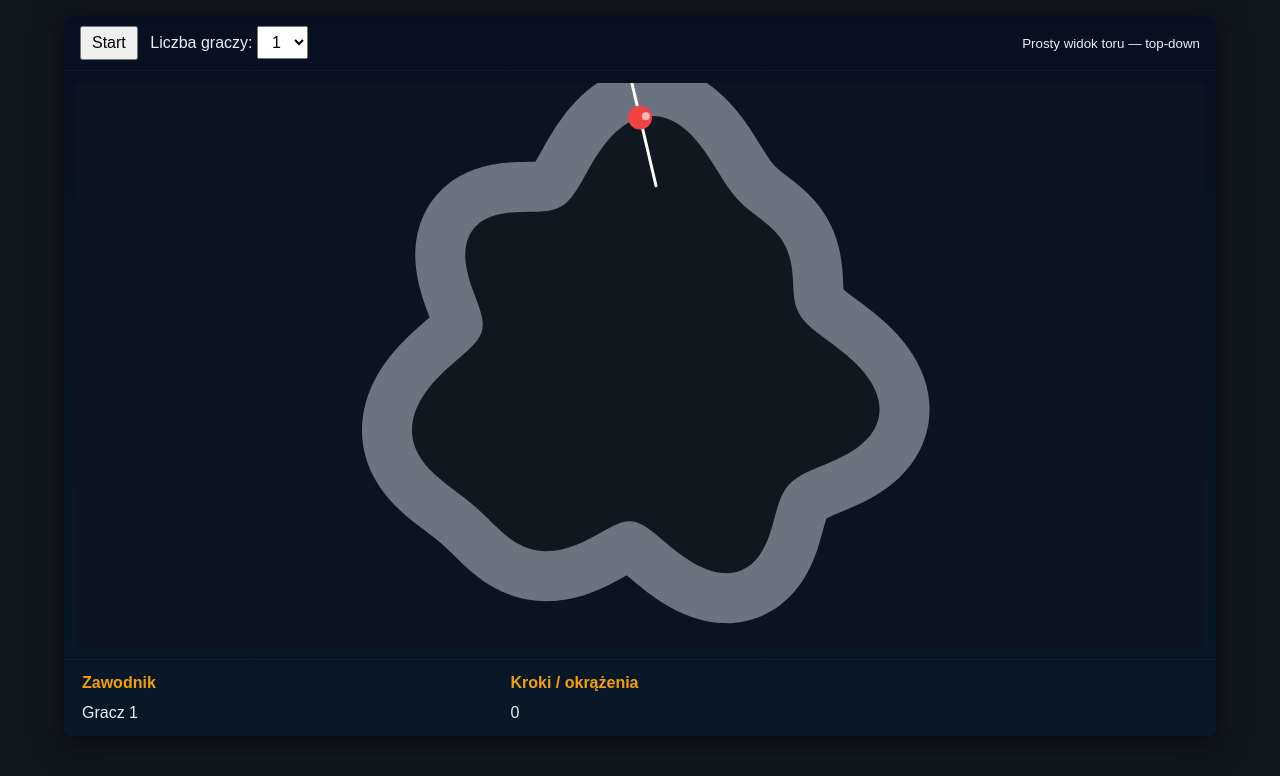
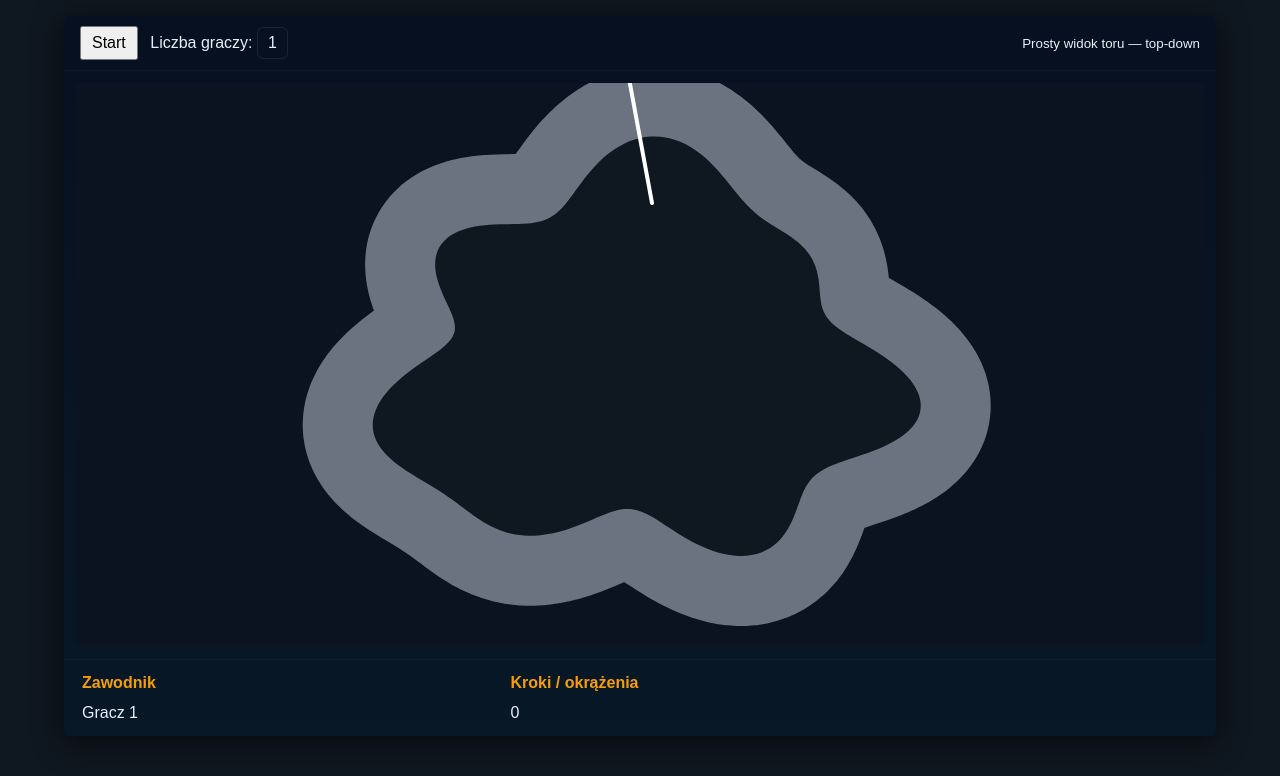
Before and after one commit to Oski-Dev/race, a plain HTML site: page index.html in a window 1280 px wide. Drawn offline with Linux system fonts and the light colour scheme.

Commit message:
poprawiony tor

```diff
--- a/app.js
+++ b/app.js
@@ -7,8 +7,9 @@ const player2row = document.getElementById('player2row');
 let DPR = window.devicePixelRatio || 1;
 let trackPoints = [];
 let center = {x:0,y:0};
-let trackWidth = 100; // px
+let trackWidth = 140; // px (węższe->szersze wymóg)
 let startAngle = -Math.PI/2; // top
+let scaleX = 1, scaleY = 1;
 
 function resizeCanvas(){
   DPR = window.devicePixelRatio || 1;
@@ -18,6 +19,12 @@ function resizeCanvas(){
   ctx.setTransform(DPR,0,0,DPR,0,0);
   center.x = rect.width/2;
   center.y = rect.height/2;
+  // determine scale so track stretches with window orientation
+  if(rect.width > rect.height){
+    scaleX = 1.15; scaleY = 0.9;
+  } else {
+    scaleX = 0.9; scaleY = 1.05;
+  }
 }
 
 function seededNoise(x){
@@ -29,13 +36,16 @@ function generateTrack(samples=360){
   trackPoints = [];
   const rect = canvas.getBoundingClientRect();
   const w = rect.width; const h = rect.height;
-  const baseR = Math.min(w,h) * 0.36;
+  // choose base radius so track (with width) fits in canvas after scaling
+  const maxR_x = (w/2 - trackWidth/2) / scaleX;
+  const maxR_y = (h/2 - trackWidth/2) / scaleY;
+  const baseR = Math.min(maxR_x, maxR_y) * 0.88;
   for(let i=0;i<samples;i++){
     const a = (i/samples) * Math.PI * 2;
     const rVariation = Math.sin(a*3)* (baseR*0.12) + Math.cos(a*5)*(baseR*0.07) + (Math.sin(a*7)*20);
     const r = baseR + rVariation;
-    const x = center.x + Math.cos(a)*r;
-    const y = center.y + Math.sin(a)*r;
+    const x = center.x + Math.cos(a)*r*scaleX;
+    const y = center.y + Math.sin(a)*r*scaleY;
     trackPoints.push({x,y,a});
   }
 }
@@ -63,13 +73,13 @@ function drawTrack(){
   ctx.strokeStyle = '#6b7280';
   ctx.stroke();
 
-  // inner infield slightly darker (draw center path filled with darker color on top of stroke)
+  // cover center with infield color to create ribbon effect (center fill)
   ctx.beginPath();
   ctx.moveTo(trackPoints[0].x, trackPoints[0].y);
   for(let i=1;i<trackPoints.length;i++) ctx.lineTo(trackPoints[i].x, trackPoints[i].y);
   ctx.closePath();
   ctx.fillStyle = '#0f1720';
-  ctx.fill('evenodd');
+  ctx.fill();
 
   drawStartLine();
   drawVehicles(parseInt(playersSelect.value,10));
@@ -87,17 +97,17 @@ function drawStartLine(){
   const tx = next.x - p.x; const ty = next.y - p.y;
   const len = Math.hypot(tx,ty) || 1;
   const nx = -ty/len; const ny = tx/len; // normal
-
-  const lineLen = 140;
-  const x1 = p.x + nx * lineLen/2;
-  const y1 = p.y + ny * lineLen/2;
-  const x2 = p.x - nx * lineLen/2;
-  const y2 = p.y - ny * lineLen/2;
-
+  // draw start line across the track only (from outer edge to inner edge)
+  const inset = 4; // leave a small margin so line stays inside track
+  const half = (trackWidth/2) - inset;
+  const innerX = p.x + nx * half;
+  const innerY = p.y + ny * half;
+  const outerX = p.x - nx * half;
+  const outerY = p.y - ny * half;
   ctx.beginPath();
-  ctx.moveTo(x1,y1);
-  ctx.lineTo(x2,y2);
-  ctx.lineWidth = 3;
+  ctx.moveTo(innerX, innerY);
+  ctx.lineTo(outerX, outerY);
+  ctx.lineWidth = 4;
   ctx.strokeStyle = '#ffffff';
   ctx.stroke();
 }
@@ -120,12 +130,13 @@ function pointAtAngle(angle){
 
 function drawVehicles(num){
   const p = pointAtAngle(startAngle);
-  const next = trackPoints[(trackPoints.indexOf(p)+1) % trackPoints.length];
+  const idx = trackPoints.indexOf(p);
+  const next = trackPoints[(idx+1) % trackPoints.length];
   const tx = next.x - p.x; const ty = next.y - p.y;
   const len = Math.hypot(tx,ty) || 1;
   const nx = -ty/len; const ny = tx/len; // normal
 
-  const offsets = num===1 ? [0] : [-18,18];
+  const offsets = num===1 ? [0] : [-20,20];
   const colors = ['#ef4444','#3b82f6'];
   for(let i=0;i<num;i++){
     const off = offsets[i] || 0;
@@ -150,16 +161,22 @@ function init(){
   drawTrack();
 }
 
+
 window.addEventListener('resize', ()=>{ resizeCanvas(); generateTrack(360); drawTrack(); });
 
-playersSelect.addEventListener('change',(e)=>{
-  const v = parseInt(e.target.value,10);
-  player2row.style.display = v===2 ? '' : 'none';
+// players toggle handling
+const playersToggle = document.getElementById('playersToggle');
+playersToggle.addEventListener('click', ()=>{
+  const pressed = playersToggle.getAttribute('aria-pressed') === 'true';
+  const next = !pressed;
+  playersToggle.setAttribute('aria-pressed', String(next));
+  playersToggle.textContent = next ? '2' : '1';
+  player2row.style.display = next ? '' : 'none';
   drawTrack();
 });
 
 startBtn.addEventListener('click', ()=>{
-  // for now: reset scores and redraw and show where cars start
+  // reset scores and redraw
   document.getElementById('p1score').textContent = '0';
   document.getElementById('p2score').textContent = '0';
   drawTrack();
--- a/index.html
+++ b/index.html
@@ -11,11 +11,8 @@
     <header class="controls">
       <div class="left-controls">
         <button id="startBtn">Start</button>
-        <label for="players">Liczba graczy:</label>
-        <select id="players">
-          <option value="1">1</option>
-          <option value="2">2</option>
-        </select>
+        <label for="playersToggle">Liczba graczy:</label>
+        <button id="playersToggle" aria-pressed="false" class="toggle">1</button>
       </div>
       <div class="right-controls">
         <small>Prosty widok toru — top-down</small>
--- a/style.css
+++ b/style.css
@@ -10,6 +10,9 @@ html,body{height:100%;margin:0;font-family:Arial,Helvetica,sans-serif;background
 .app{width:90vw;height:90vh;margin:2vh auto;display:flex;flex-direction:column;border-radius:8px;background:linear-gradient(180deg,#071020 0%, #081827 100%);box-shadow:0 6px 30px rgba(0,0,0,0.6);overflow:hidden}
 .controls{display:flex;justify-content:space-between;align-items:center;padding:10px 16px;border-bottom:1px solid rgba(255,255,255,0.03)}
 .controls button, .controls select{font-size:16px;padding:6px 10px;margin-right:8px}
+
+.toggle{appearance:none;border:1px solid rgba(255,255,255,0.08);background:transparent;color:inherit;padding:6px 10px;border-radius:6px;cursor:pointer}
+.toggle[aria-pressed="true"]{background:var(--accent);color:#071022;border-color:rgba(0,0,0,0.15)}
 .game-window{flex:1;display:flex;align-items:center;justify-content:center;padding:12px}
 #trackCanvas{width:100%;height:100%;display:block;border-radius:6px;background:linear-gradient(180deg,var(--infield),#0b1220)}
 .scoreboard{padding:8px 12px;border-top:1px solid rgba(255,255,255,0.03)}
```
